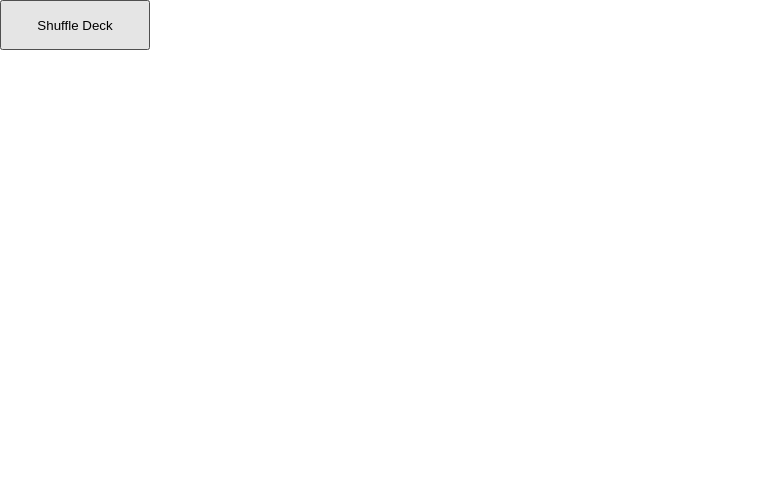
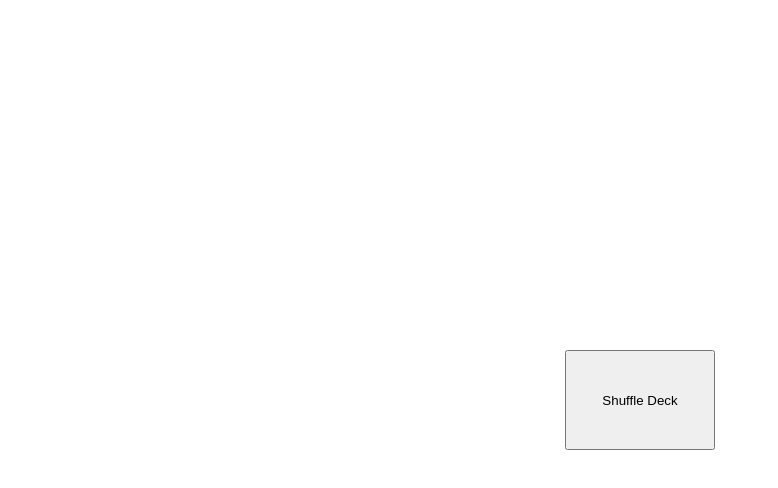
Before and after one commit to ReuvenTyk/warCards, a plain HTML site: page index.html in a window 1280 px wide. Shown: the whole page, without its empty margins (0-778 px from the left). Drawn offline with Linux system fonts and the light colour scheme.

Commit message:
button centered at the beginning of the game

```diff
--- a/index.html
+++ b/index.html
@@ -8,8 +8,10 @@
     <link rel="stylesheet" href="./style.css">
 </head>
 <body>
+    <div id="shuffle">
+        <button id="shuffle-button">Shuffle Deck</button>
+    </div>
 
-    <button id="shuffle">Shuffle Deck</button>
     <div id="root">
         <div id="player-one">
             <div id="player-one-name">Player One</div>
--- a/style.css
+++ b/style.css
@@ -5,10 +5,17 @@
 }
 
 #shuffle {
+  display: flex;
+  justify-content: center;
+  align-items: center;
+  width: 100vw;
+  height: 100vh;
+  padding: 10px;
+}
+
+#shuffle-button {
+  height: 100px;
   width: 150px;
-  height: 50px;
-  padding: 10px;
-  align-items: center;
 }
 #root {
   display: none;
```
